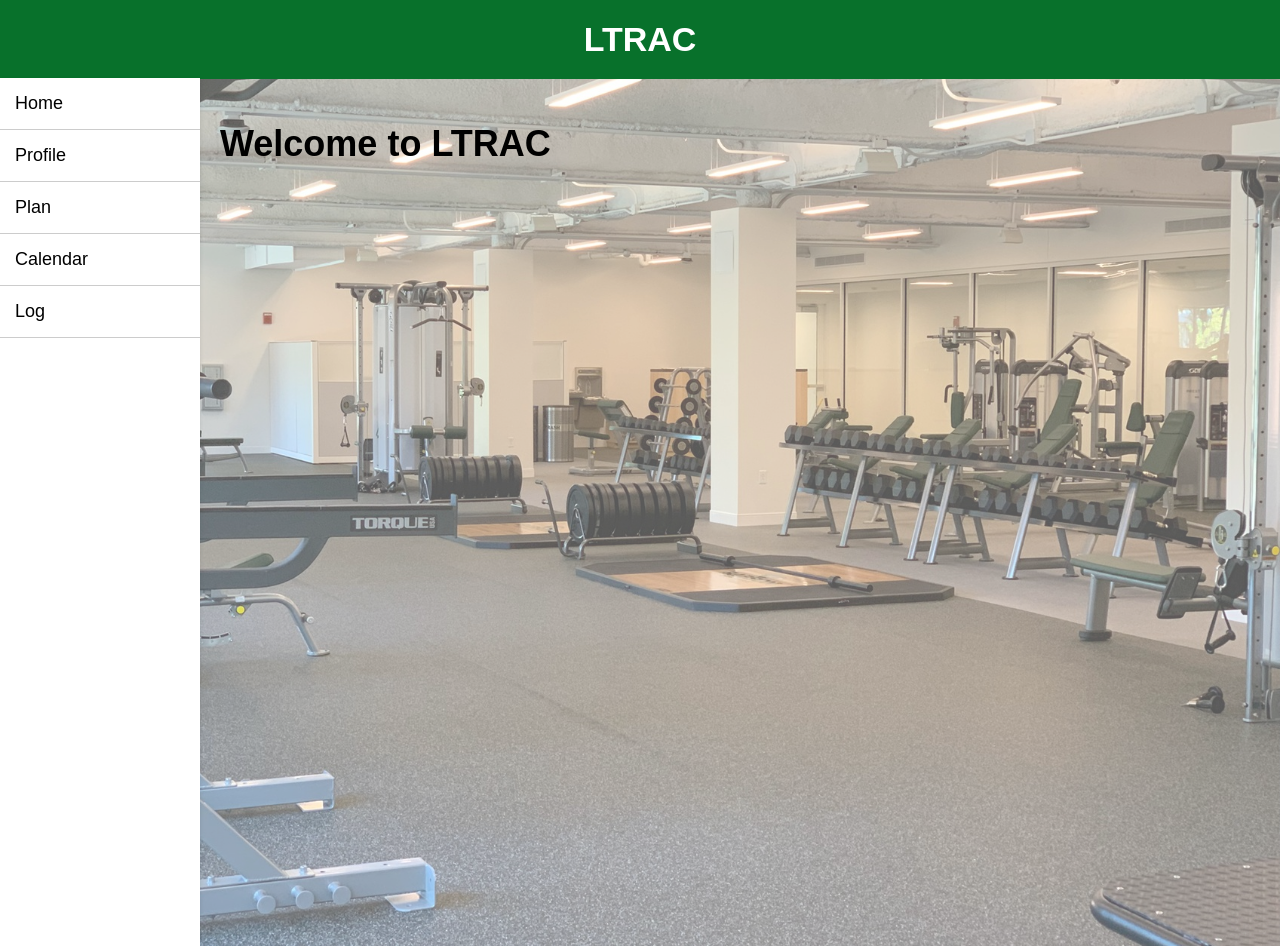
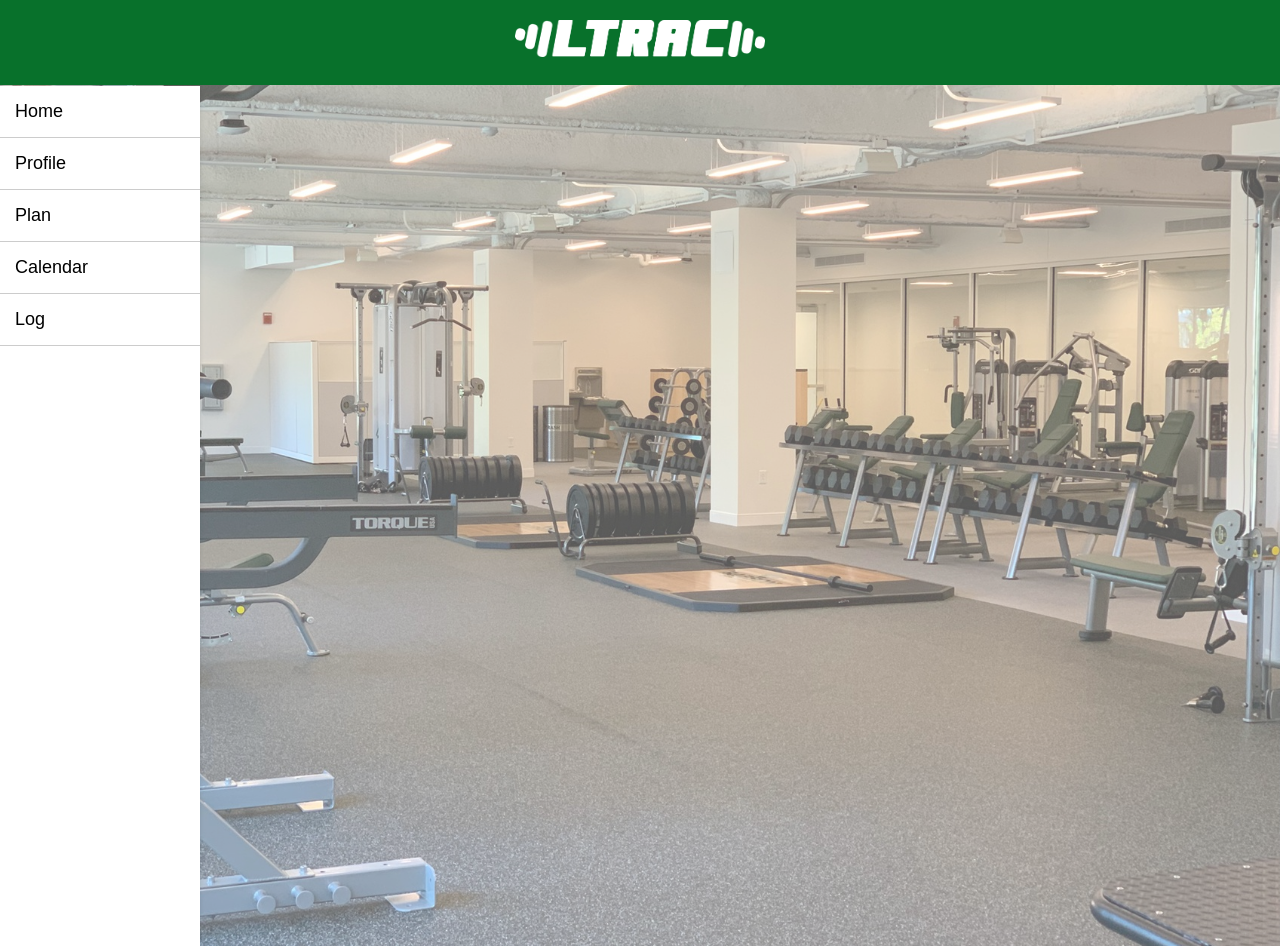
Before and after one commit to olincollege/LTRAC, a Flask app: page / in a window 1280 px wide. Run offline with Flask 3, Linux system fonts and the light colour scheme.

Commit message:
Added custom logo at top of website

```diff
--- a/app.py
+++ b/app.py
@@ -1,7 +1,7 @@
 """
 website framework
 """
-import os
+
 from flask import url_for, Flask, render_template, request, redirect
 from modules.plan import Exercise, Routine
 from modules.profile import User
--- a/templates/base.html
+++ b/templates/base.html
@@ -4,7 +4,10 @@
 	<title>LTRAC Gym Tracker</title>
 	<style>
 
-
+		img{
+            width:250px;
+            height: auto;
+        }
 
 		body {
 			margin: 0;
@@ -21,7 +24,7 @@
 			font-weight: bold;
 		}
 		nav {
-			margin-top: 78px;
+			margin-top: 85.5px;
 			background-color: #fff;
 			height: 100%;
 			width: 200px;
@@ -64,7 +67,9 @@
 </head>
 
 <body>
-	<header>LTRAC</header>
+	<header>
+        <img src="/static/img/logo.png" alt="LTRAC Logo">
+    </header>
 	<nav>
 		<a href ="/">Home</a>
 		<a href="/profile">Profile</a>
--- a/templates/home.html
+++ b/templates/home.html
@@ -17,5 +17,4 @@
 
 </style>
 <div class="background"></div>
-<h1>Welcome to LTRAC</h1>
 {% endblock %}
```
Also changed, not shown: static/img/logo.png (added).
